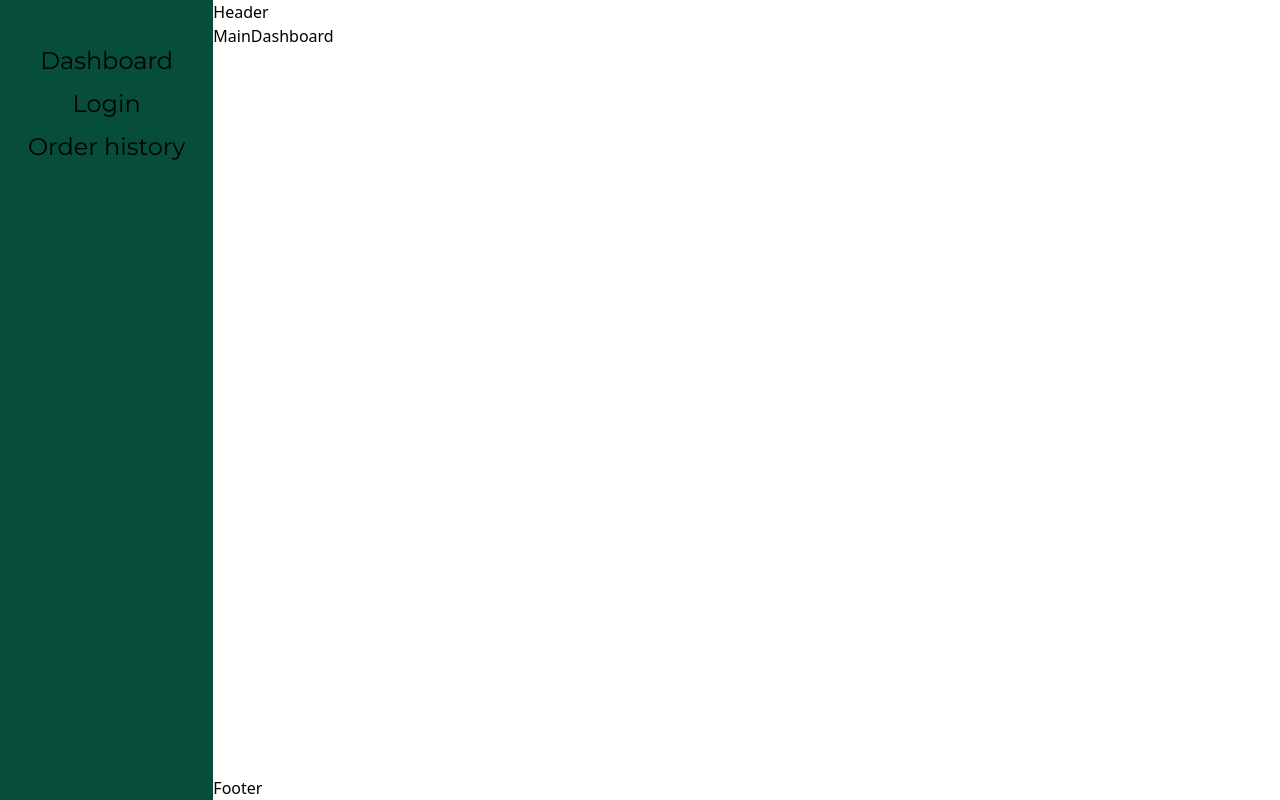
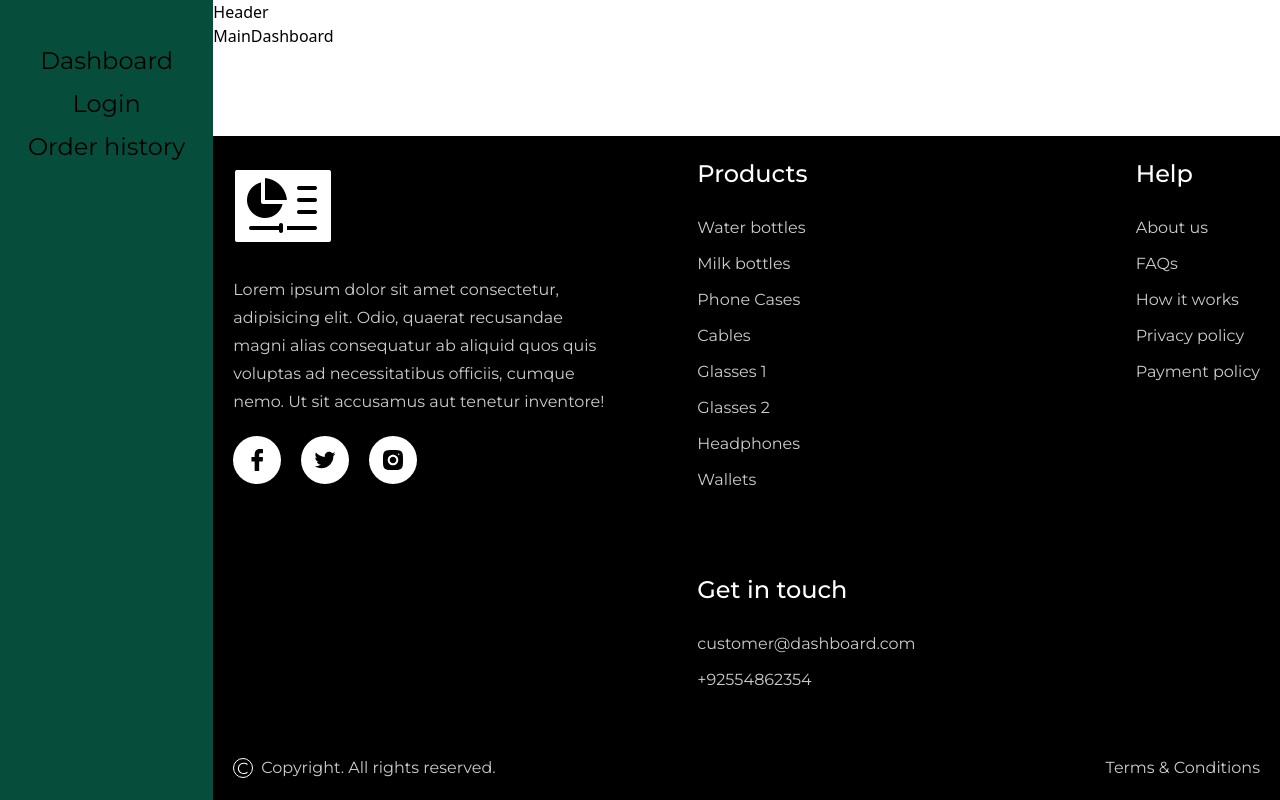
Before and after one commit to loneCapricorn/tech-assignment, a React (Vite) app: page / in a window 1280 px wide. Built offline with nearby package versions, Linux system fonts and the light colour scheme; a web font is replaced by a local one.

Commit message:
Update footer section

```diff
--- a/src/components/Footer.jsx
+++ b/src/components/Footer.jsx
@@ -1,5 +1,64 @@
+import { footerLinks, socialMedia } from "../constants";
+import { dashboard } from "../assets/images";
+import { copyrightSign } from "../assets/icons";
+
 const Footer = () => {
-  return <div>Footer</div>;
+  return (
+    <footer className="bg-black p-5">
+      <div className="flex justify-between gap-20 flex-wrap max-lg:flex-col">
+        <div className="flex flex-col items-start gap-5">
+          <a href="#">
+            <img src={dashboard} />
+          </a>
+          <p className="text-base leading-7 font-montserrat text-white-400 sm:max-w-sm">
+            Lorem ipsum dolor sit amet consectetur, adipisicing elit. Odio, quaerat recusandae magni alias consequatur ab aliquid quos quis voluptas ad necessitatibus officiis, cumque nemo. Ut sit accusamus aut tenetur inventore!
+          </p>
+          <div className="flex items-center gap-5">
+            {socialMedia.map((icon, index) => (
+              <div
+                key={index}
+                className="flex justify-center items-center w-12 h-12 bg-white rounded-full"
+              >
+                <img src={icon.src} alt={icon.alt} width={24} height={24} />
+              </div>
+            ))}
+          </div>
+        </div>
+        <div className="flex flex-1 justify-between gap-20 flex-wrap">
+          {footerLinks.map((section) => (
+            <div key={section.title}>
+              <h4 className="text-white font-montserrat text-2xl leading-normal font-medium mb-6">
+                {section.title}
+              </h4>
+              <ul>
+                {section.links.map((link) => (
+                  <li
+                    key={link.name}
+                    className="mt-3 text-white-400 font-montserrat text-base leading-normal hover:text-slate-gray cursor-pointer"
+                  >
+                    <a href="">{link.name}</a>
+                  </li>
+                ))}
+              </ul>
+            </div>
+          ))}
+        </div>
+      </div>
+      <div className="flex justify-between text-white-400 mt-16 max-sm:flex-col max-sm:items-center">
+        <div className="flex gap-2 font-montserrat cursor-pointer">
+          <img
+            src={copyrightSign}
+            alt="copyrigth"
+            width={20}
+            height={20}
+            className="rounded-full"
+          />
+          <p>Copyright. All rights reserved.</p>
+        </div>
+        <p className="font-montserrat cursor-pointer">Terms & Conditions</p>
+      </div>
+    </footer>
+  );
 };
 
 export default Footer;
```
